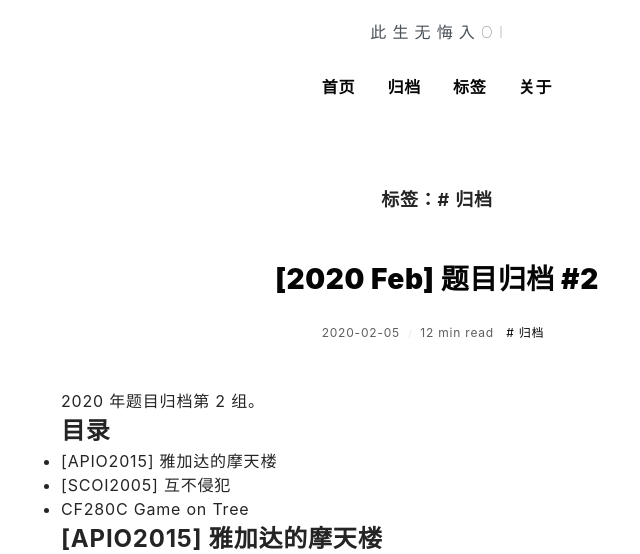
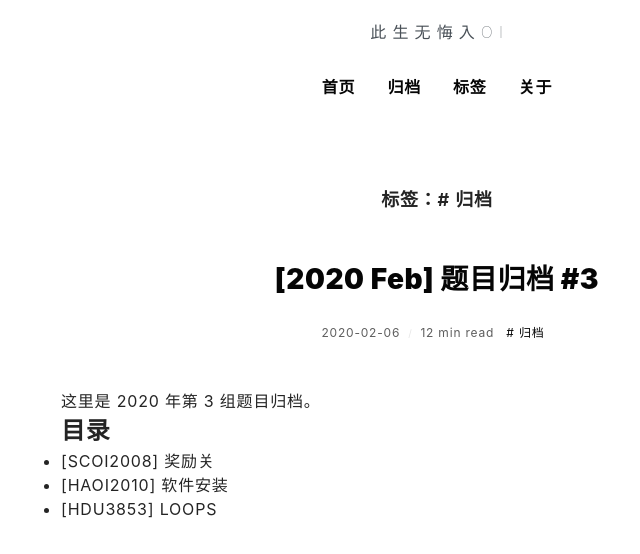
Before and after one commit to Sqrtyz/Sqrtyz.github.io, a plain HTML site: page tag/xNtIxJF3z/index.html in a window 1280 px wide. Shown: the part 240-794 px from the top of the page, without its empty margins (203-843 px from the left). Drawn offline with Linux system fonts and the light colour scheme; some icons are missing; a web font is replaced by a local one.

Commit message:
update from gridea: 2020-02-06 23:11:10

```diff
--- a/tag/xNtIxJF3z/index.html
+++ b/tag/xNtIxJF3z/index.html
@@ -3,7 +3,7 @@
   <meta charset="utf-8" />
 <meta name="viewport" content="width=device-width, initial-scale=1" />
 <title>归档 | Sqrtyz&#39;s Home</title>
-<link rel="shortcut icon" href="https://sqrtyz.github.io/favicon.ico?v=1581001593665">
+<link rel="shortcut icon" href="https://sqrtyz.github.io/favicon.ico?v=1581001852932">
 <link href="https://cdn.remixicon.com/releases/v2.1.0/remixicon.css" rel="stylesheet">
 <link rel="stylesheet" href="https://sqrtyz.github.io/styles/main.css">
 <link rel="alternate" type="application/atom+xml" title="归档 | Sqrtyz&#39;s Home - Atom Feed" href="https://sqrtyz.github.io/atom.xml">
@@ -18,7 +18,7 @@
       <div class="main-content">
         <div class="site-header">
   <a href="https://sqrtyz.github.io">
-  <img class="avatar" src="https://sqrtyz.github.io/images/avatar.png?v=1581001593665" alt="">
+  <img class="avatar" src="https://sqrtyz.github.io/images/avatar.png?v=1581001852932" alt="">
   </a>
   <h1 class="site-title">
     Sqrtyz&#39;s Home
@@ -82,6 +82,36 @@
             </h2>
         </div>
         <div class="post-container">
+
+    <article class="post">
+      <a href="https://sqrtyz.github.io/post/2020-feb-ti-mu-gui-dang-3">
+        <h2 class="post-title">[2020 Feb] 题目归档 #3</h2>
+      </a>
+      <div class="post-info">
+        <span>
+          2020-02-06
+        </span>
+        <span>
+          12 min read
+        </span>
+
+          <a href="https://sqrtyz.github.io/tag/xNtIxJF3z" class="post-tag">
+            # 归档
+          </a>
+
+      </div>
+
+      <div class="post-abstract">
+        <p>这里是 2020 年第 3 组题目归档。</p>
+<h2 id="目录">目录</h2>
+<ul>
+<li>[SCOI2008] 奖励关</li>
+<li>[HAOI2010] 软件安装</li>
+<li>[HDU3853] LOOPS</li>
+</ul>
+
+      </div>
+    </article>
 
     <article class="post">
       <a href="https://sqrtyz.github.io/post/2019-feb-ti-mu-gui-dang-2">
```
Also changed, not shown: archives/index.html (+2 -2 lines), atom.xml (+11 -2 lines), index.html (+13 -2 lines), post/2019-dec-juan-ji-fan-yan-ji-chu-xue-xi-bi-ji/index.html (+2 -2 lines), post/2019-dec-ou-la-han-shu-ji-chu-xue-xi-bi-ji/index.html (+2 -2 lines), post/2019-feb-ti-mu-gui-dang-2/index.html (+2 -2 lines), post/2019-feb-ti-mu-za-ji/index.html (+2 -2 lines), post/2020-feb-ti-mu-gui-dang-3/index.html (+10 -4 lines), post/2020-feb-wang-luo-liu-ji-chu-fu-xi-bi-ji/index.html (+2 -2 lines), post/about/index.html (+2 -2 lines), post/csp-2019-you-ji/index.html (+2 -2 lines), tag/I6UP3uWiV/index.html (+2 -2 lines), tag/UmOYjonFx/index.html (+2 -2 lines), tags/index.html (+2 -2 lines).
